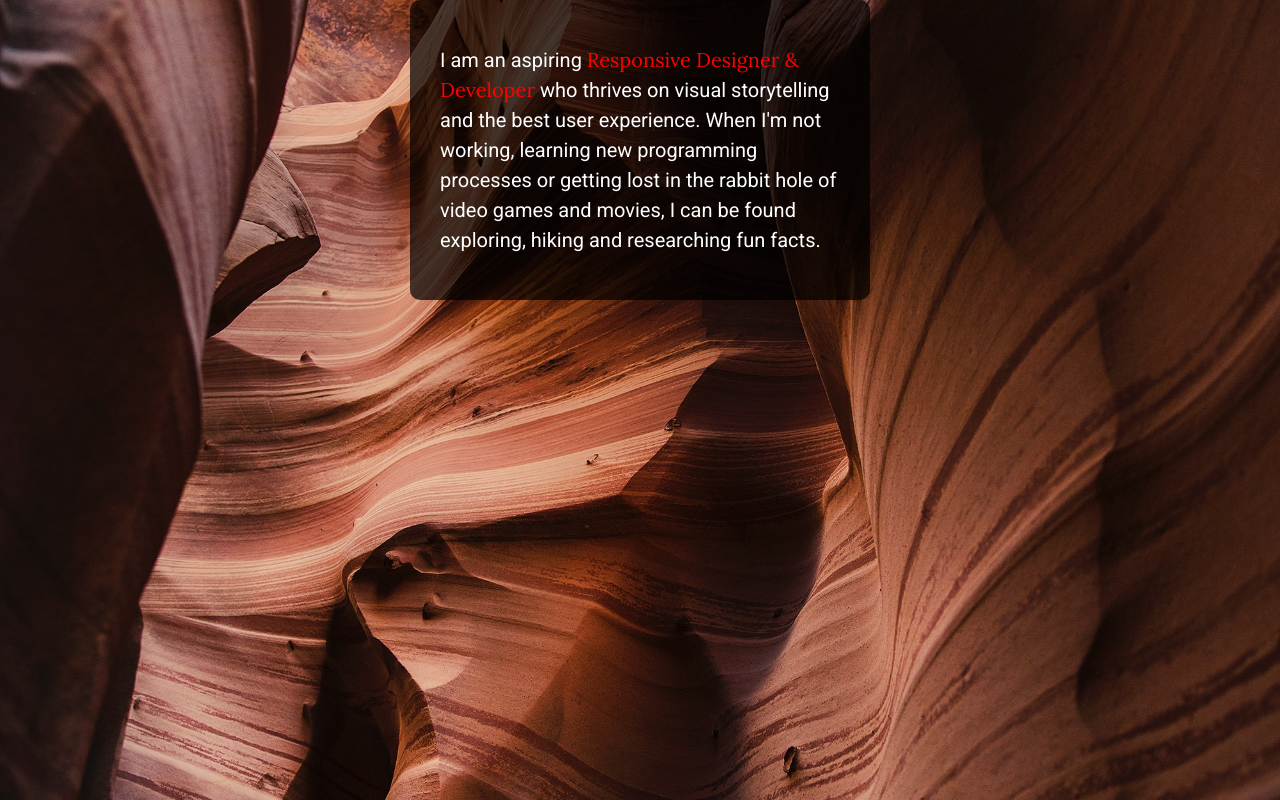
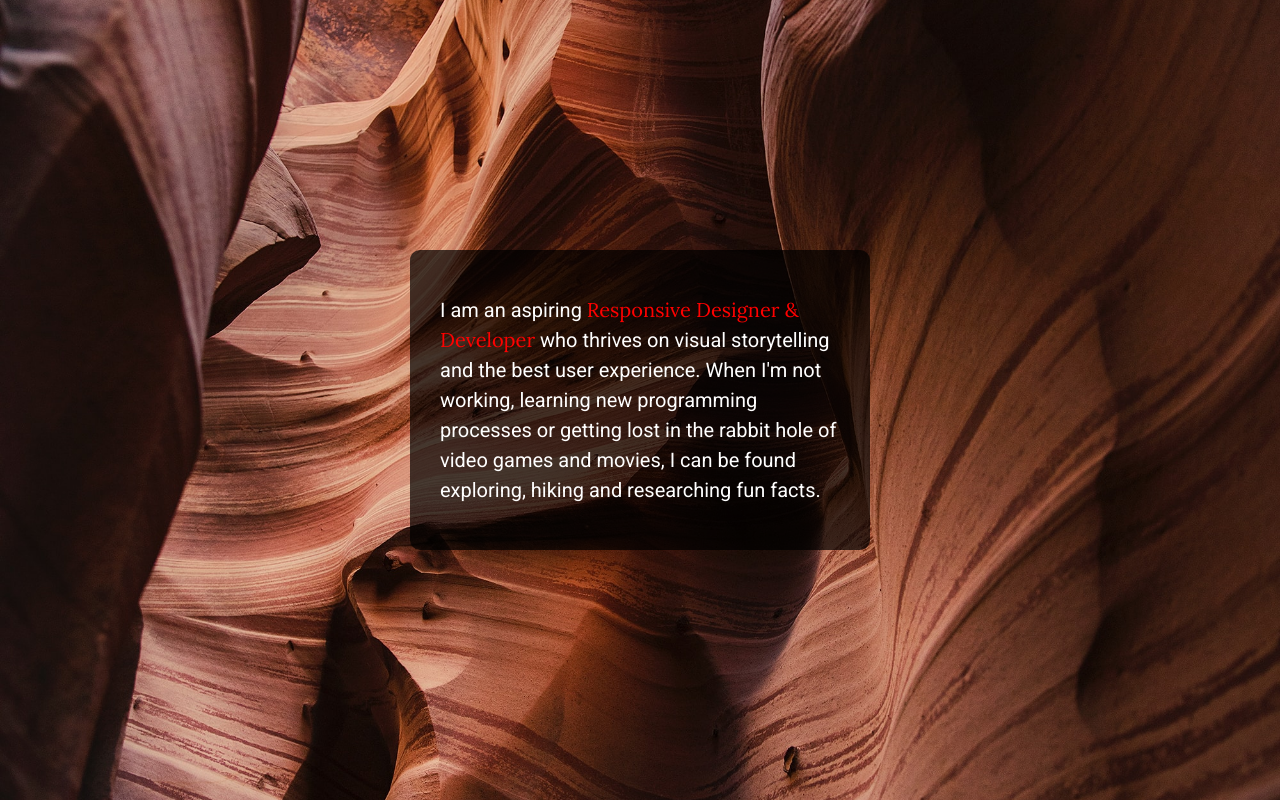
Before and after one commit to SeanBarile/centered-content-flexbox, a plain HTML site: page index.html in a window 1280 px wide. Drawn offline with nearby package versions, Linux system fonts and the light colour scheme.

Commit message:
Fixed height percentage for body in css file

```diff
--- a/css/main.css
+++ b/css/main.css
@@ -105,7 +105,7 @@ html {
 }
 
 body {
-    height: 100;
+    height: 100%;
     /* set height to 100% - these are important for allowing content to vertically align */
 }
 
```
